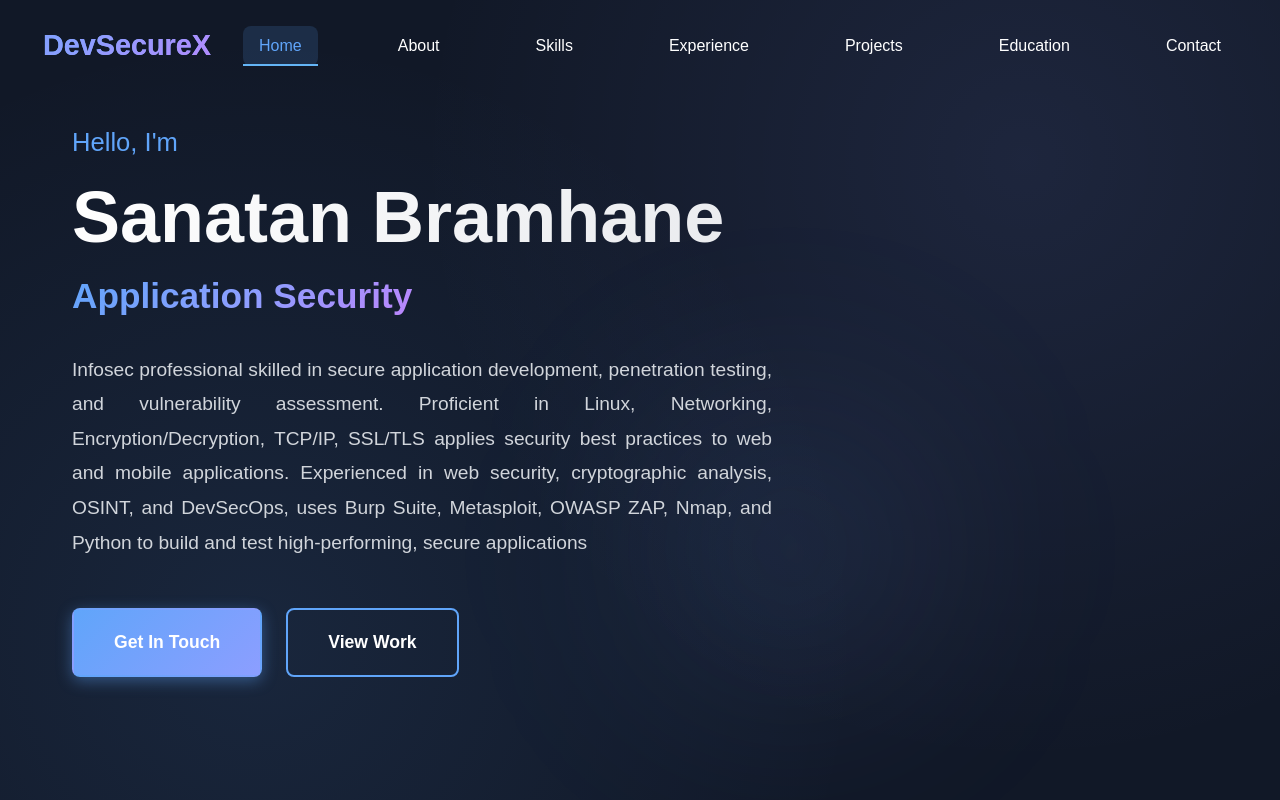
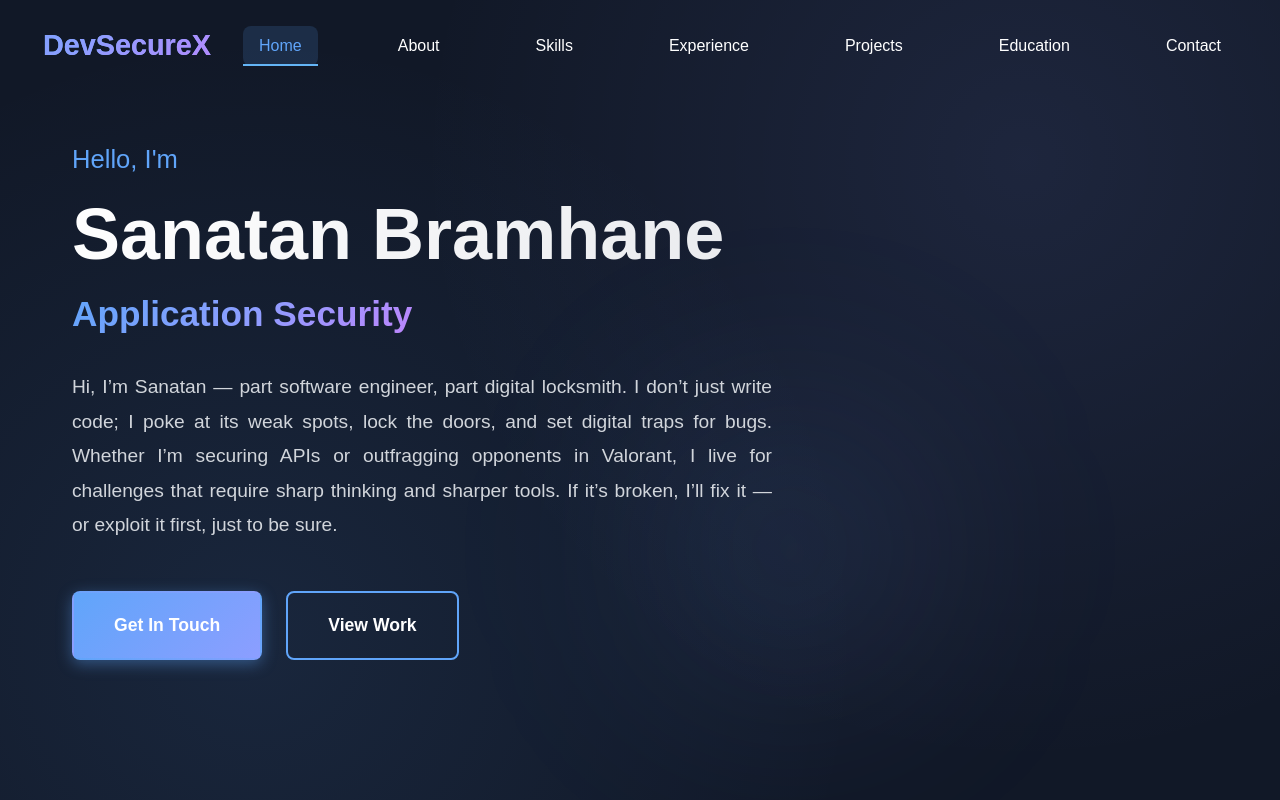
Before and after one commit to Sanatan07/SanatanBramhane, a React (Create React App) app: page / in a window 1280 px wide. Shown: the top 800 px of the page. Built offline with nearby package versions, Linux system fonts and the light colour scheme.

Commit message:
home updated

```diff
--- a/src/components/Home.jsx
+++ b/src/components/Home.jsx
@@ -395,8 +395,7 @@ const Home = () => {
               />
             </div>
             <p className="description">
-              Infosec professional skilled in secure application development, penetration testing, and vulnerability assessment. Proficient in Linux, Networking, Encryption/Decryption, TCP/IP, SSL/TLS applies security best practices to web and
-              mobile applications. Experienced in web security, cryptographic analysis, OSINT, and DevSecOps, uses Burp Suite, Metasploit, OWASP ZAP, Nmap, and Python to build and test high-performing, secure applications
+              Hi, I’m Sanatan — part software engineer, part digital locksmith. I don’t just write code; I poke at its weak spots, lock the doors, and set digital traps for bugs. Whether I’m securing APIs or outfragging opponents in Valorant, I live for challenges that require sharp thinking and sharper tools. If it’s broken, I’ll fix it — or exploit it first, just to be sure.
             </p>
             <div className="button-container">
               <a href="#contact" className="primary-button">Get In Touch</a>
```
